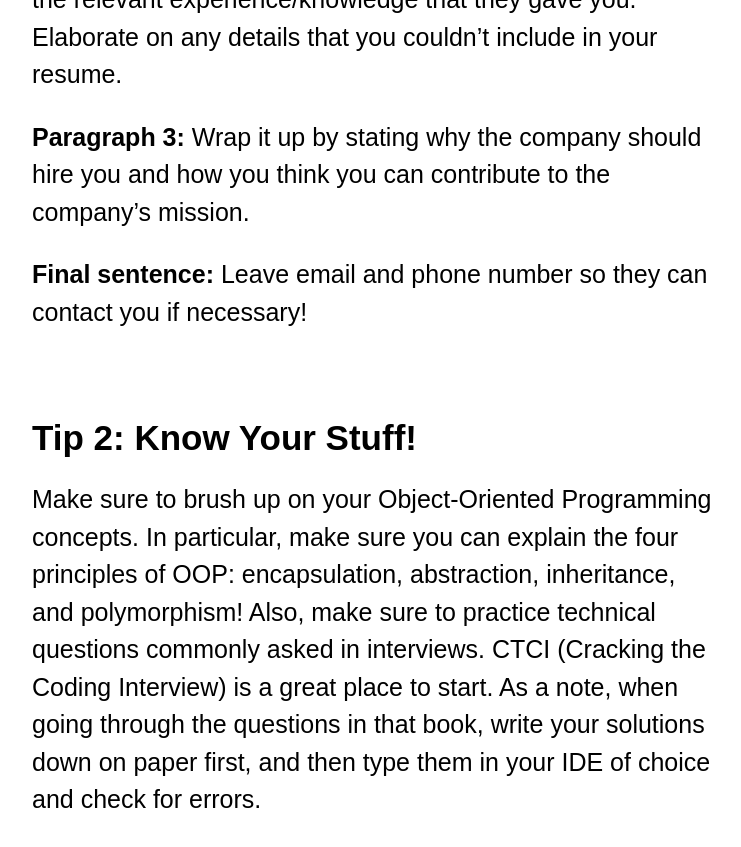
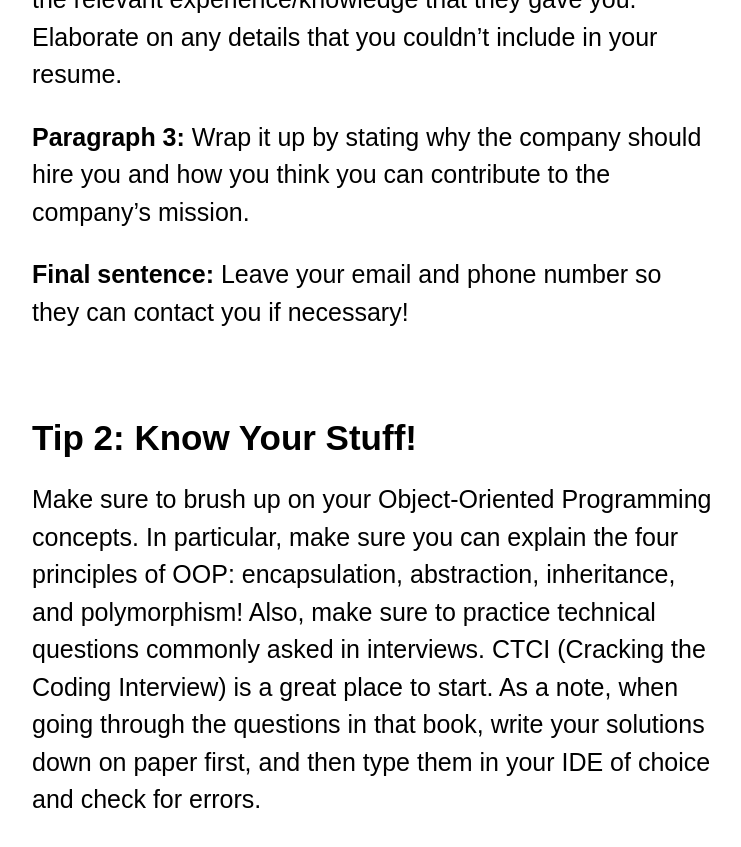
Before and after one commit to skapur12/skapur12.github.io, a Jekyll site: the page built from _posts/2020-02-16-How-To-Land-Your-First-Software-Engineering-Internship.md, in a window 1280 px wide and 900 px high, scrolled down 1946 px. Shown: the top 847 px of the window, without its empty margins (268-1009 px from the left). Built offline with Jekyll 4.4.1, drawn with Linux system fonts in a browser that asks for light colours; nearby versions of some CDN libraries; comment, search, counter and statistics services are not loaded.

Commit message:
Update 2020-02-16-How-To-Land-Your-First-Software-Engineering-Internship.md

```diff
--- a/_posts/2020-02-16-How-To-Land-Your-First-Software-Engineering-Internship.md
+++ b/_posts/2020-02-16-How-To-Land-Your-First-Software-Engineering-Internship.md
@@ -29,7 +29,7 @@
 
 <b> Paragraph 3: </b> Wrap it up by stating why the company should hire you and how you think you can contribute to the company’s mission.
 
-<b> Final sentence: </b> Leave email and phone number so they can contact you if necessary!
+<b> Final sentence: </b> Leave your email and phone number so they can contact you if necessary!
 
 <br>
 <div class="BlogSize">
```
